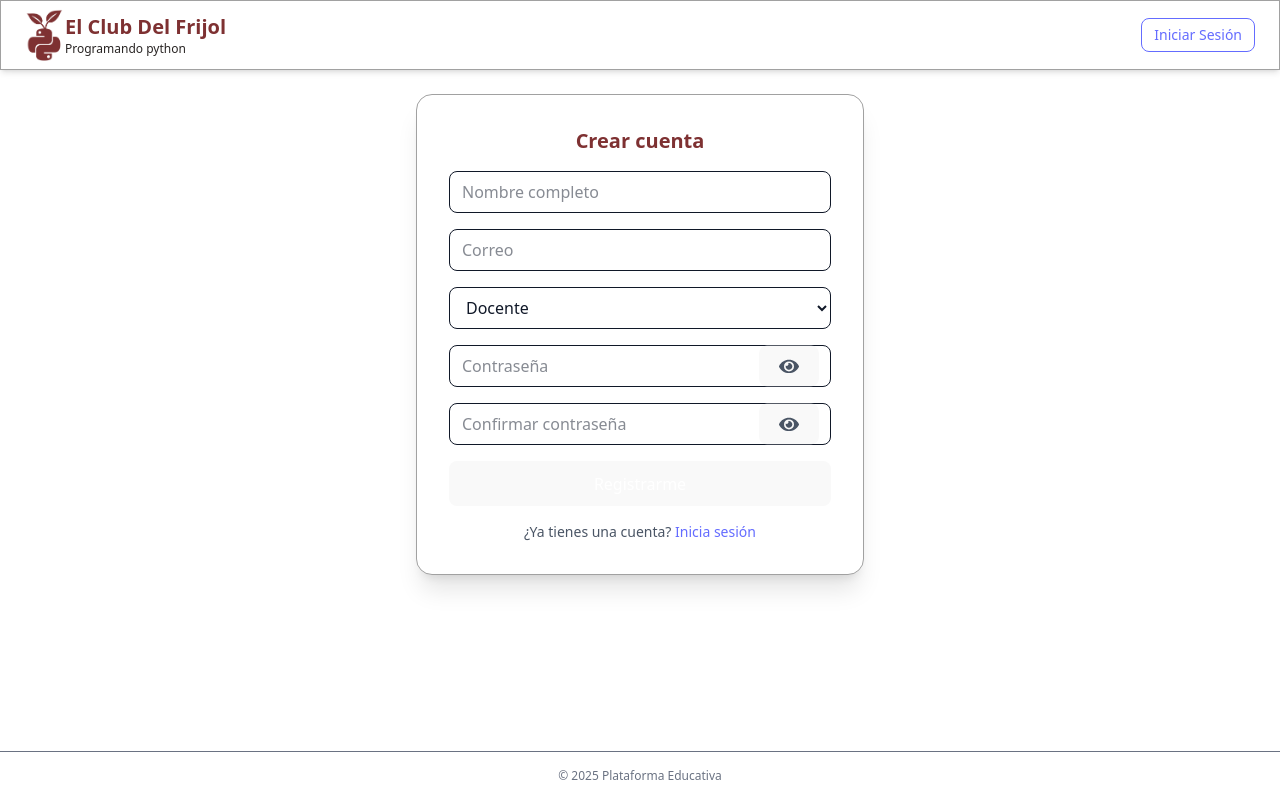
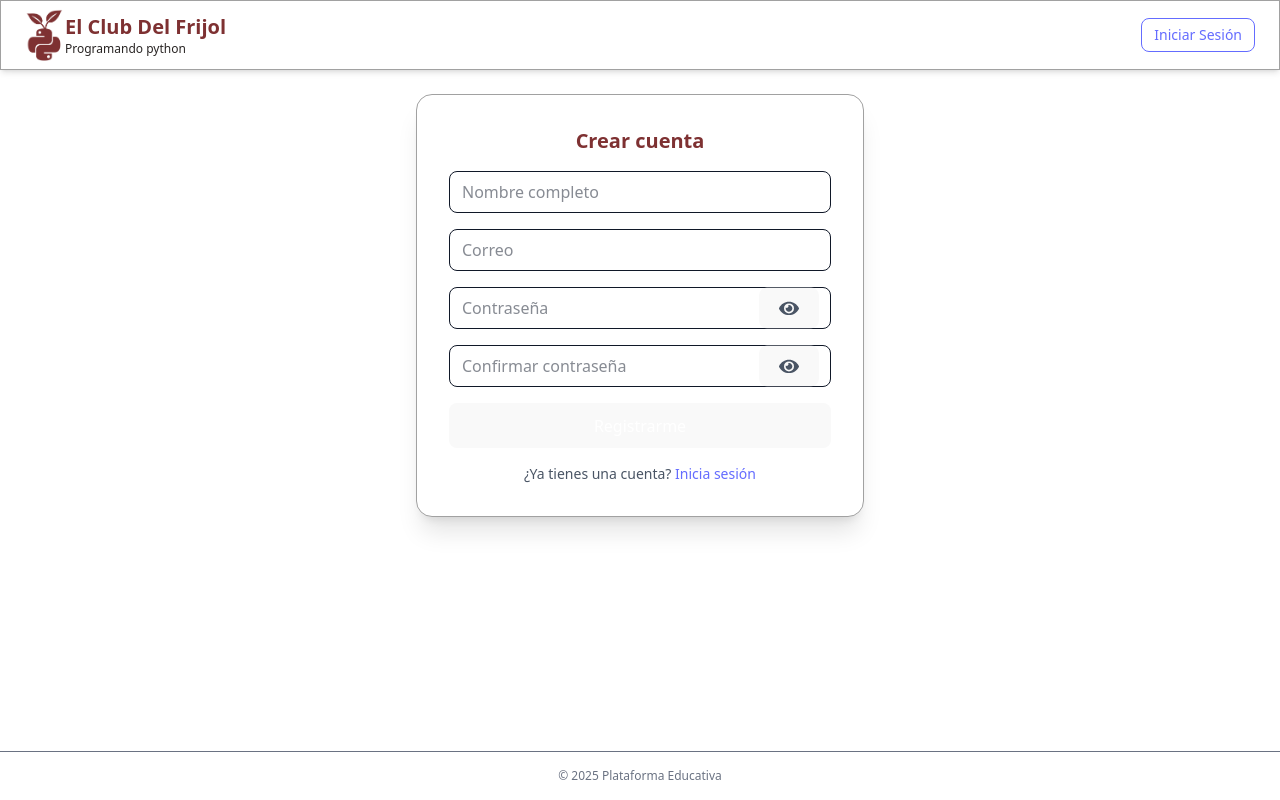
Before and after one commit to brethitman/GENERACION-DE-SOFTWARE, a React (Vite) app in the folder FRONTEND_GS/: page /registro in a window 1280 px wide. Built offline with nearby package versions, Linux system fonts and the light colour scheme; no server answers.

Commit message:
cambios del front

```diff
--- a/FRONTEND_GS/src/pages/Registro/Registro.tsx
+++ b/FRONTEND_GS/src/pages/Registro/Registro.tsx
@@ -10,7 +10,7 @@ export default function Registro() {
   const [correo, setCorreo] = useState("");
   const [contrasena, setContrasena] = useState("");
   const [confirmar, setConfirmar] = useState("");
-  const [rol, setRol] = useState<Rol>("docente");
+  const [rol] = useState<Rol>("estudiante"); // 👈 fijo por defecto
   const [error, setError] = useState<string | null>(null);
   const [cargando, setCargando] = useState(false);
 
@@ -33,15 +33,15 @@ export default function Registro() {
 
       const res = await registrarUsuario({ nombre, correo, contrasena, rol });
 
-      // ✅ REDIRIGIR DIRECTAMENTE A VERIFICACIÓN
+      // ✅ Redirigir a verificación
       navigate("/verificacion", {
         state: {
-          usuarioId: res.usuarioId, // El backend debe enviar esto
+          usuarioId: res.usuarioId,
           correo: correo,
-          mensaje: "Te hemos enviado un código de verificación a tu correo electrónico."
-        }
+          mensaje:
+            "Te hemos enviado un código de verificación a tu correo electrónico.",
+        },
       });
-
     } catch (err: unknown) {
       let mensaje = "No se pudo registrar";
       if (err instanceof Error) {
@@ -77,15 +77,7 @@ export default function Registro() {
           required
         />
 
-        <select
-          className="w-full border rounded-lg px-3 py-2 bg-white"
-          value={rol}
-          onChange={(e) => setRol(e.target.value as Rol)}
-        >
-          <option value="estudiante">Estudiante</option>
-          <option value="docente">Docente</option>
-          <option value="administrador">Administrador</option>
-        </select>
+        {/* 👇 El select de rol fue eliminado: siempre será 'estudiante' */}
 
         <div className="relative">
           <input
@@ -101,7 +93,11 @@ export default function Registro() {
             onClick={() => setShowPassword((s) => !s)}
             className="absolute right-3 top-1/2 transform -translate-y-1/2 text-gray-600 hover:text-gray-800"
           >
-            {showPassword ? <FaEyeSlash className="w-5 h-5" /> : <FaEye className="w-5 h-5" />}
+            {showPassword ? (
+              <FaEyeSlash className="w-5 h-5" />
+            ) : (
+              <FaEye className="w-5 h-5" />
+            )}
           </button>
         </div>
 
@@ -119,7 +115,11 @@ export default function Registro() {
             onClick={() => setShowConfirm((s) => !s)}
             className="absolute right-3 top-1/2 transform -translate-y-1/2 text-gray-600 hover:text-gray-800"
           >
-            {showConfirm ? <FaEyeSlash className="w-5 h-5" /> : <FaEye className="w-5 h-5" />}
+            {showConfirm ? (
+              <FaEyeSlash className="w-5 h-5" />
+            ) : (
+              <FaEye className="w-5 h-5" />
+            )}
           </button>
         </div>
 
```
Also changed, not shown: 1 other file (tests, documents, lock files or other folders).
